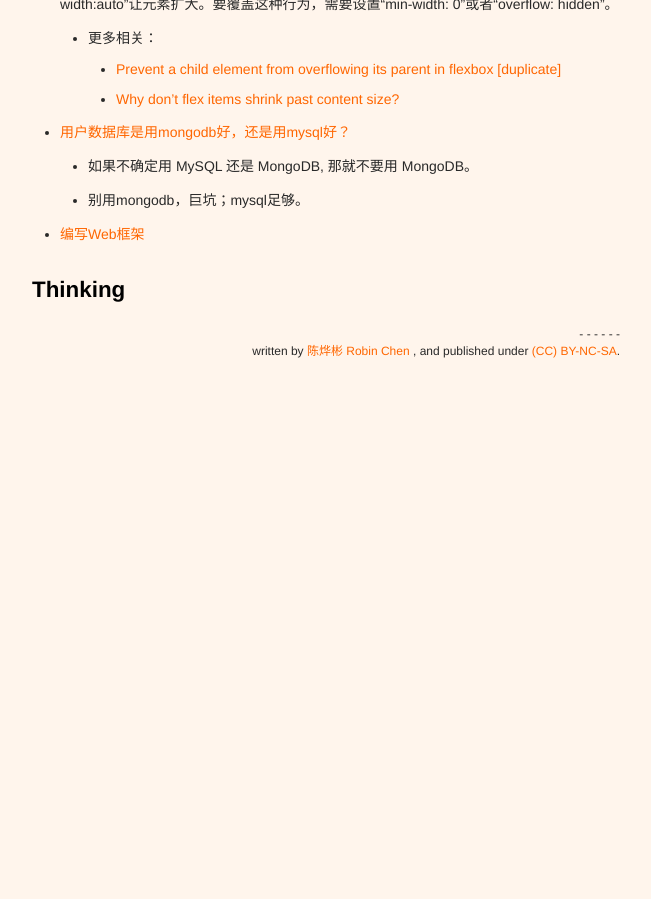
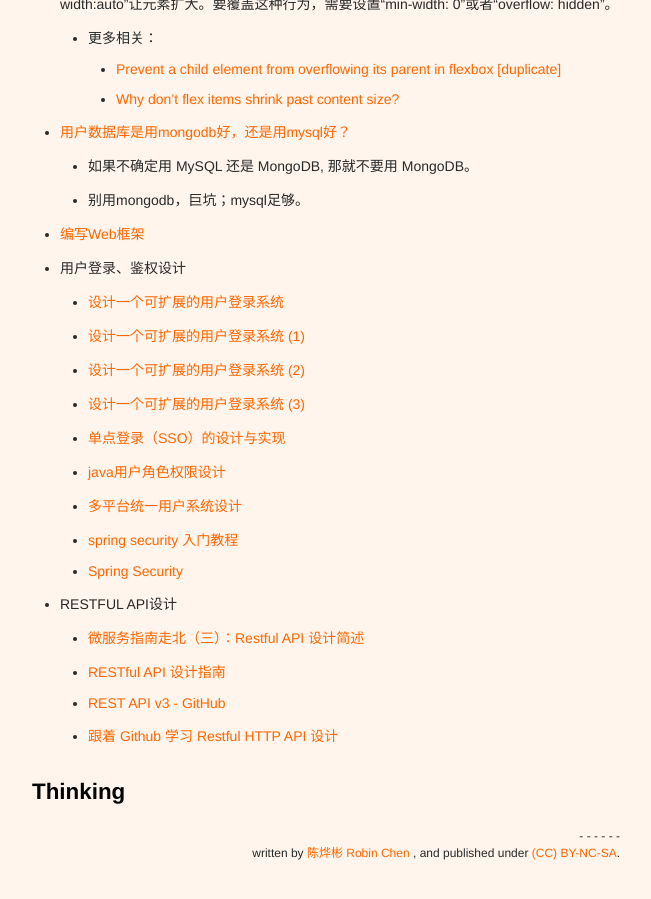
Before and after one commit to xianyuxmu/xianyuxmu.github.io, a Jekyll site: the page built from _posts/2018-07-10-monthly-reading.md, in a window 1280 px wide and 900 px high, scrolled down 1262 px. Shown: the whole window, without its empty margins (314-965 px from the left). Built offline with Jekyll 4.4.1, drawn with Linux system fonts in a browser that asks for light colours; comment, search, counter and statistics services are not loaded; before the commit the page ends 1690 px from its top, so only the background shows below that.

Commit message:
Daily reading

```diff
--- a/_posts/2018-07-10-monthly-reading.md
+++ b/_posts/2018-07-10-monthly-reading.md
@@ -59,6 +59,21 @@ tags:
 	- 如果不确定用 MySQL 还是 MongoDB, 那就不要用 MongoDB。
 	- 别用mongodb，巨坑；mysql足够。
 - [编写Web框架](https://www.liaoxuefeng.com/wiki/001374738125095c955c1e6d8bb493182103fac9270762a000/0014023080708565bc89d6ab886481fb25a16cdc3b773f0000)
+- 用户登录、鉴权设计
+	- [设计一个可扩展的用户登录系统](https://cloud.tencent.com/developer/article/1054718)
+	- [设计一个可扩展的用户登录系统 (1)](https://www.liaoxuefeng.com/article/001437480923144e567335658cc4015b38a595bb006aa51000)
+	- [设计一个可扩展的用户登录系统 (2)](https://www.liaoxuefeng.com/article/001461119866914f84275c4a5034ffeb47405caa205e335000)
+	- [设计一个可扩展的用户登录系统 (3)](https://www.liaoxuefeng.com/article/00146129217054923f7784c57134669986a8875c10e135e000)
+	- [单点登录（SSO）的设计与实现](https://ken.io/note/sso-design-implement)
+	- [java用户角色权限设计](https://blog.csdn.net/qq_35893120/article/details/79148694)
+	- [多平台统一用户系统设计](https://segmentfault.com/a/1190000010627161)
+	- [spring security 入门教程](http://www.sanjinbest.com/spring/spring-security-%E5%85%A5%E9%97%A8%E6%95%99%E7%A8%8B/)
+	- [Spring Security](https://spring.io/projects/spring-security#learn)
+- RESTFUL API设计
+	- [微服务指南走北（三）：Restful API 设计简述](https://segmentfault.com/a/1190000008697972)
+	- [RESTful API 设计指南](http://www.ruanyifeng.com/blog/2014/05/restful_api.html)
+	- [REST API v3 - GitHub](https://developer.github.com/v3/)
+	- [跟着 Github 学习 Restful HTTP API 设计](http://cizixs.com/2016/12/12/restful-api-design-guide)
 
 
 ## Thinking
```
